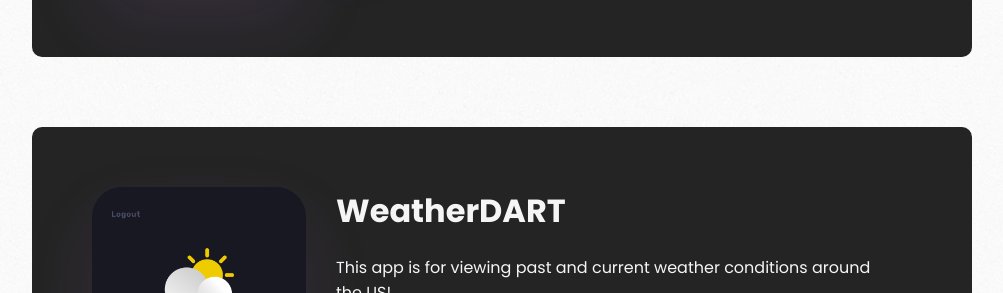
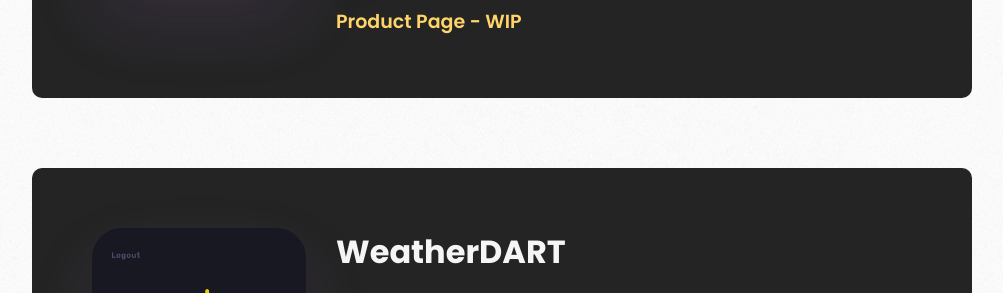
Before and after one commit to malcolmlowery/malcolmlowery.github.io, a plain HTML site: page index.html in a window 1280 px wide. Shown: the part 1359-1652 px from the top of the page, without its empty margins (138-1141 px from the left). Drawn offline with nearby package versions, Linux system fonts and the light colour scheme; no server answers.

Commit message:
Add link to Nursely Product page

```diff
--- a/index.html
+++ b/index.html
@@ -74,6 +74,7 @@
                </div>
                <div class="app__summary__links">
                   <a href="https://github.com/malcolmlowery/Nursely" target="_blank">Source Code</a>
+                  <a href="https://rainbow-peony-6fece0.netlify.app/" target="_blank">Product Page - WIP</a>
                </div>
             </div>
             <video controls src="./assets/videos/nursely-vid-01.MP4" />
```
